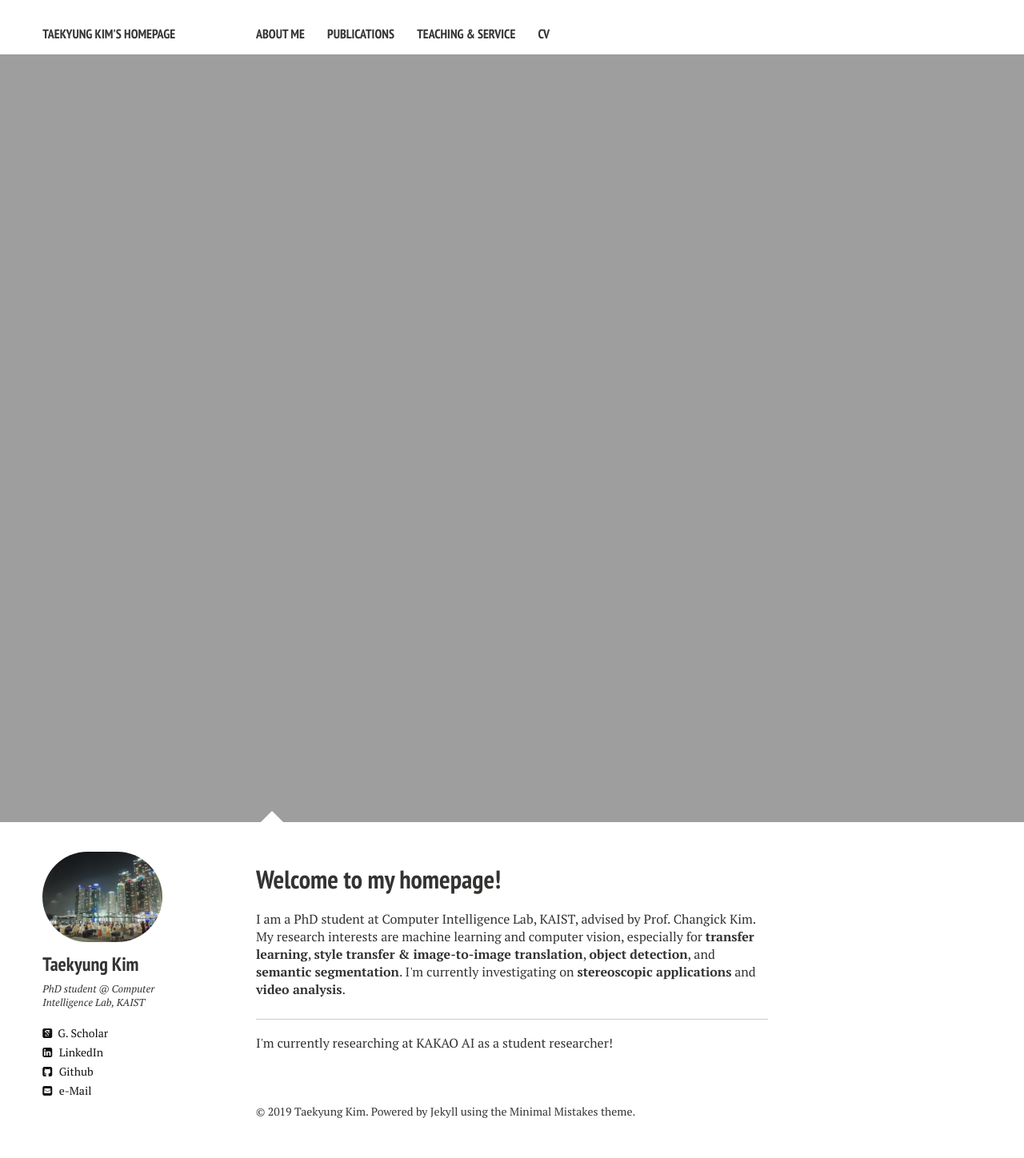
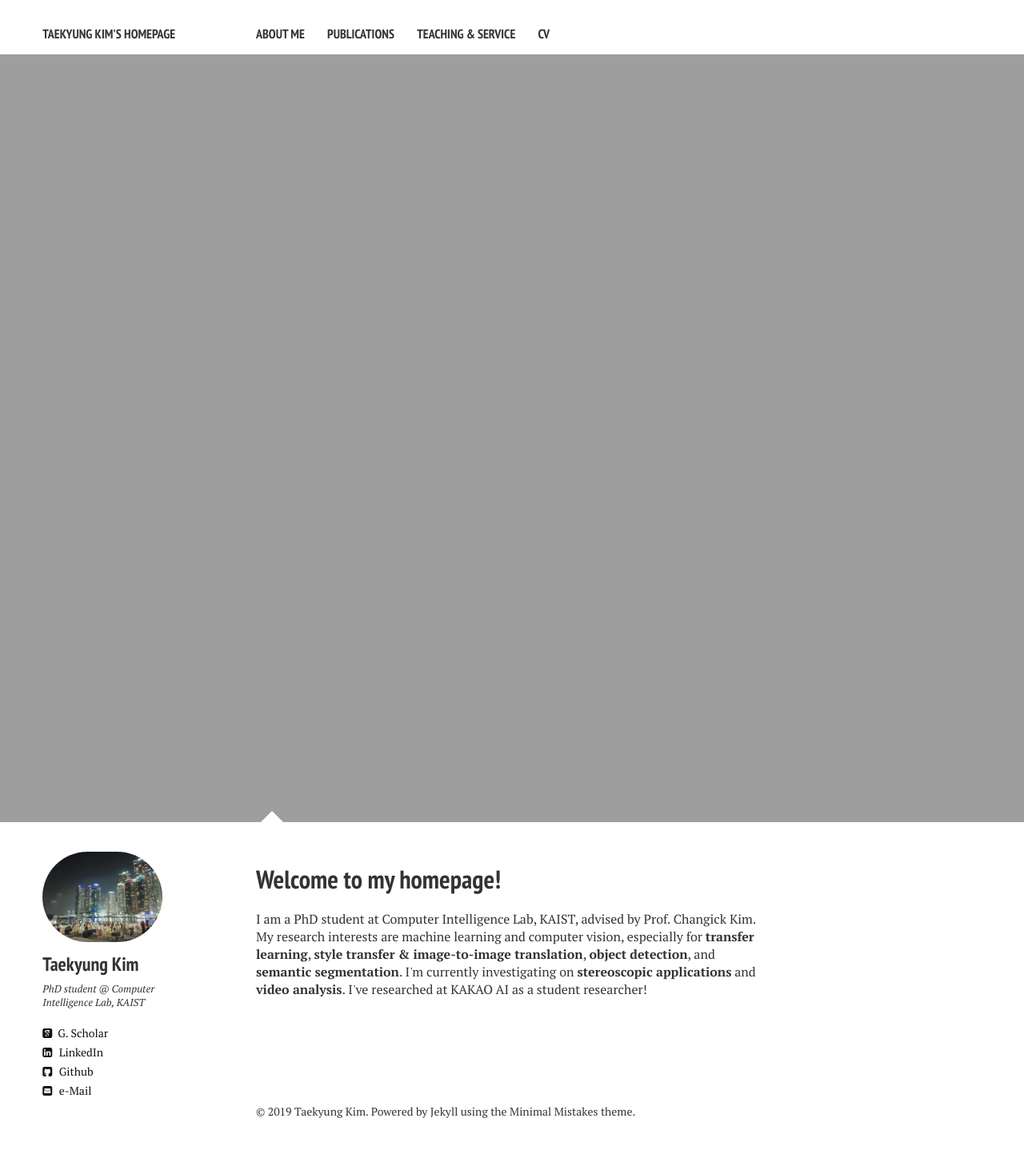
Before and after one commit to TKKim93/TKKim93.github.io, a Jekyll site: the page built from index.md, in a window 1280 px wide. Shown: the whole page at 80% size. Built offline with Jekyll 4.4.1, drawn with Linux system fonts in a browser that asks for light colours; nearby versions of some CDN libraries.

Commit message:
Update index.md

```diff
--- a/index.md
+++ b/index.md
@@ -7,6 +7,4 @@
   feature: mountain.png
 ---
 
-<p>I am a PhD student at Computer Intelligence Lab, KAIST, advised by Prof. Changick Kim. My research interests are machine learning and computer vision, especially for <b>transfer learning</b>, <b>style transfer & image-to-image translation</b>, <b>object detection</b>, and <b>semantic segmentation</b>. I'm currently investigating on <b>stereoscopic applications</b> and <b>video analysis</b>.</p>
-***
-<p>I'm currently researching at KAKAO AI as a student researcher!</p>
+<p>I am a PhD student at Computer Intelligence Lab, KAIST, advised by Prof. Changick Kim. My research interests are machine learning and computer vision, especially for <b>transfer learning</b>, <b>style transfer & image-to-image translation</b>, <b>object detection</b>, and <b>semantic segmentation</b>. I'm currently investigating on <b>stereoscopic applications</b> and <b>video analysis</b>. I've researched at KAKAO AI as a student researcher!
```
